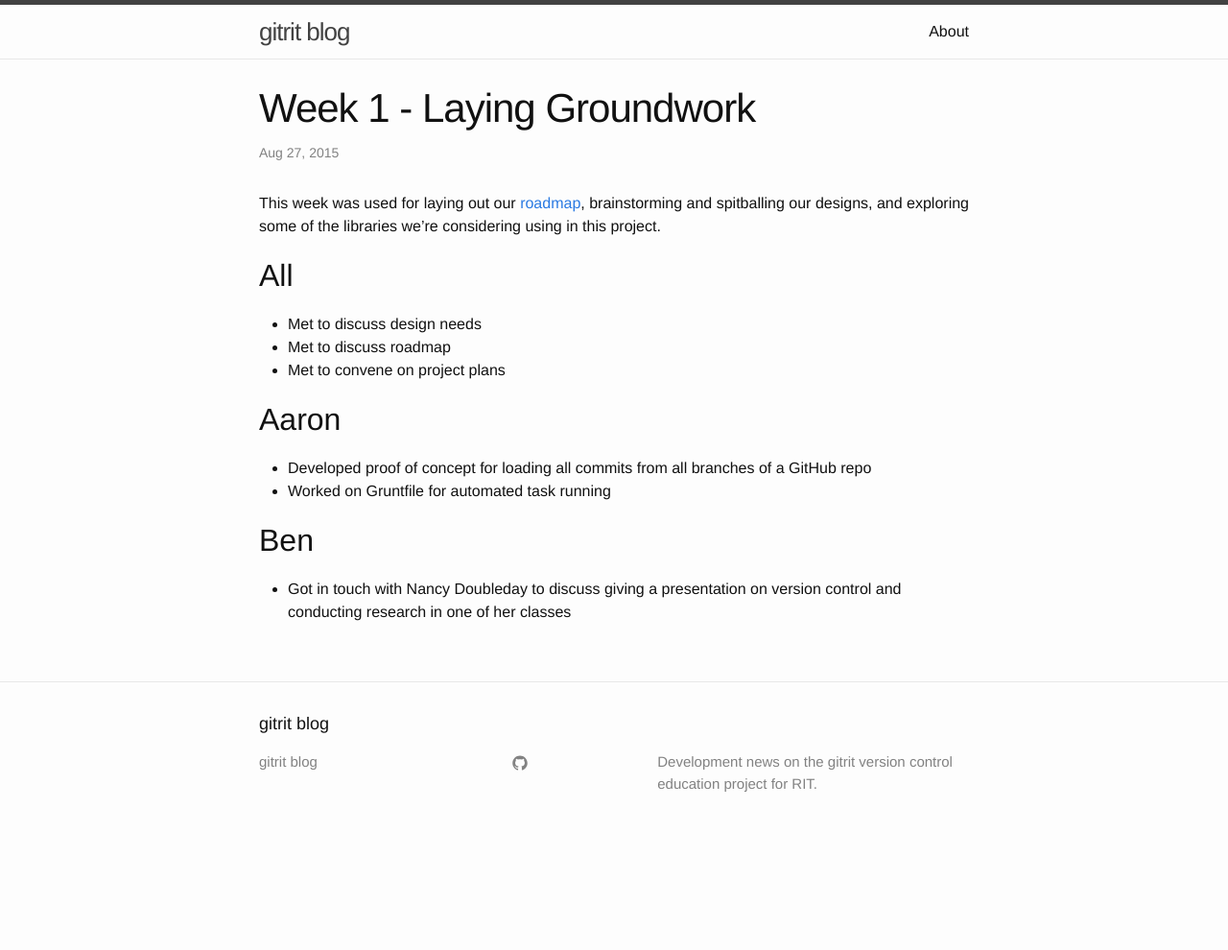
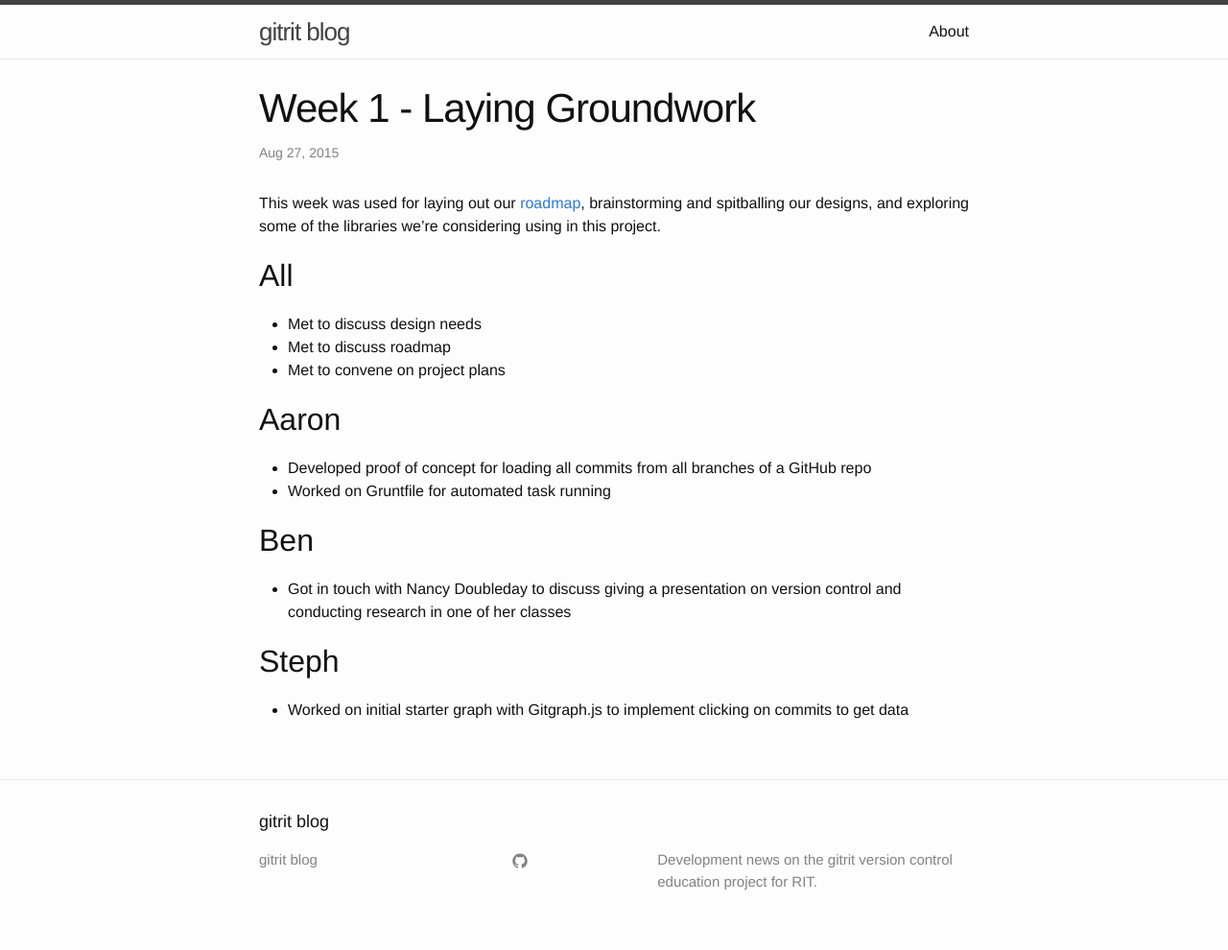
Before and after one commit to gitrit/gitrit.github.io, a Jekyll site: the page built from _posts/2015-08-27-week-1.md, in a window 1280 px wide. Shown: the whole page at 96% size. Built offline with Jekyll 4.4.1, drawn with Linux system fonts in a browser that asks for light colours; before the commit the page ends 900 px from its top, so only the background shows below that.

Commit message:
updated week 1 post with steph progress

```diff
--- a/_posts/2015-08-27-week-1.md
+++ b/_posts/2015-08-27-week-1.md
@@ -18,3 +18,6 @@ This week was used for laying out our [roadmap](https://github.com/gitrit/pendin
 
 ## Ben
 * Got in touch with Nancy Doubleday to discuss giving a presentation on version control and conducting research in one of her classes
+
+## Steph
+* Worked on initial starter graph with Gitgraph.js to implement clicking on commits to get data
```
